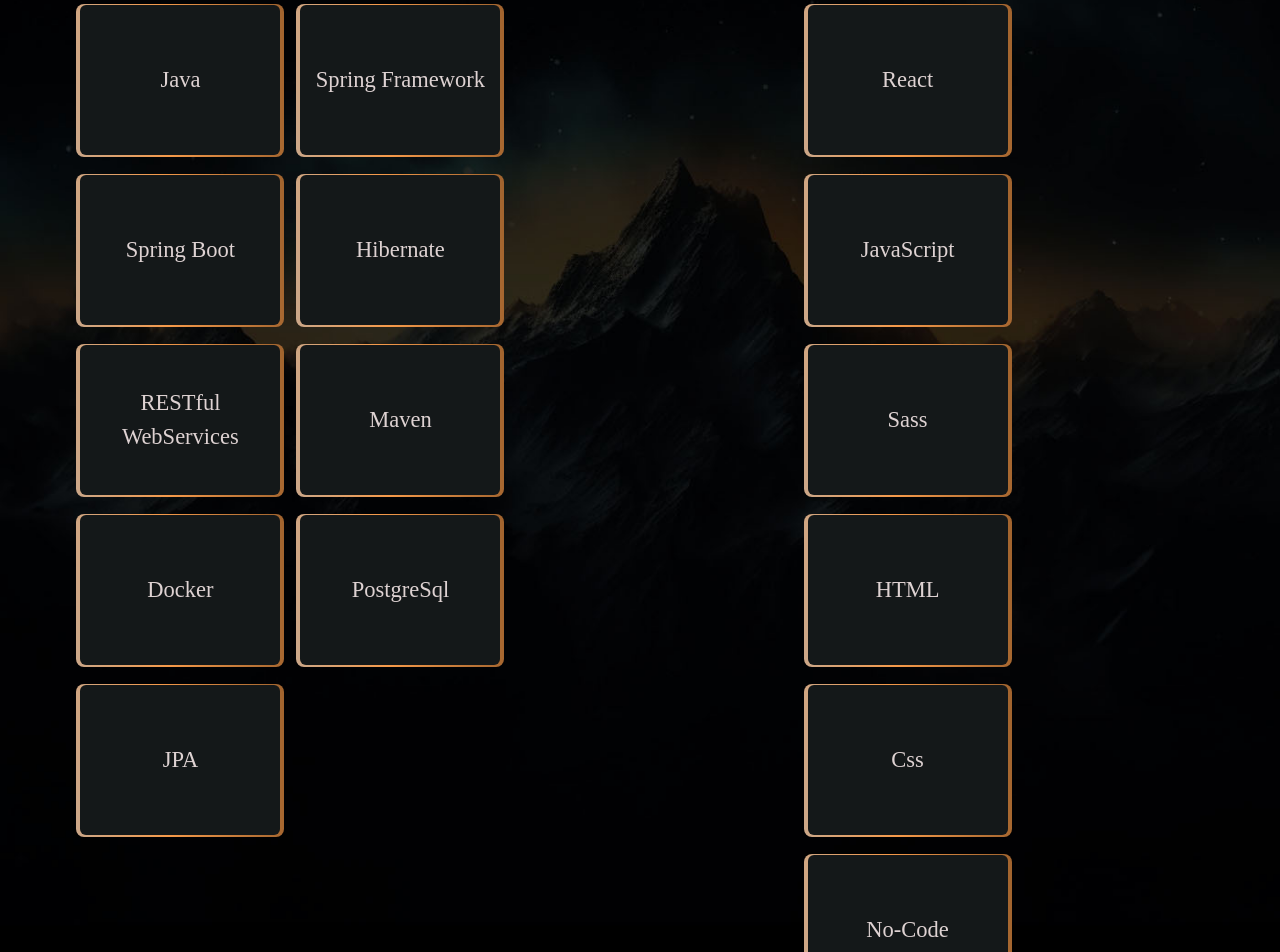
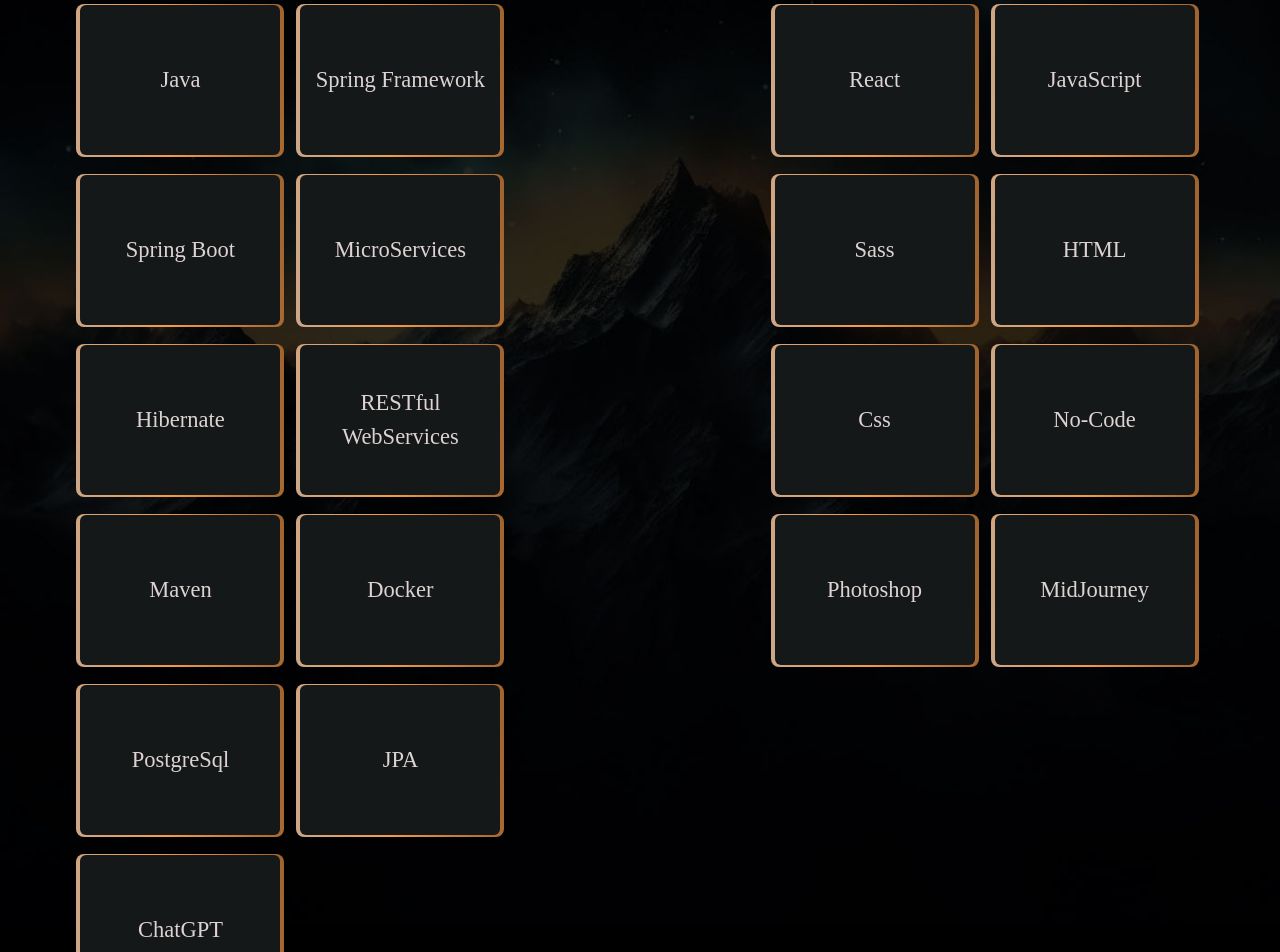
Before and after one commit to erdemburak/personalblog, a React (Create React App) app: page /skills in a window 1280 px wide. Shown: the part 165-1117 px from the top of the page. Built offline with nearby package versions, Linux system fonts and the light colour scheme; what react-swipeable-views-utils would draw is missing.

Commit message:
Yetenekler eklendi

```diff
--- a/src/components/pages/Skills.jsx
+++ b/src/components/pages/Skills.jsx
@@ -5,7 +5,7 @@
 function Skills() {
     return (<>
 
-        <div style={{ display: 'flex', justifyContent: 'center' }}>
+        <div style={{ display: 'flex', justifyContent: 'center', minHeight: '90vh' }}>
             <div className='deneme'>
                 <div style={{ display: 'flex', flexDirection: 'column', alignItems: 'center', width: '660px' }} >
                     <div className='courses'>
@@ -21,6 +21,9 @@
                         </div>
                         <div className='card'>
                             Spring Boot
+                        </div>
+                        <div className='card'>
+                            MicroServices
                         </div>
                         <div className='card'>
                             Hibernate
@@ -40,6 +43,9 @@
                         <div className='card'>
                             JPA
                         </div>
+                        <div className='card'>
+                            ChatGPT
+                        </div>
                     </div>
                 </div>
                 <div style={{ display: 'flex', flexDirection: 'column', alignItems: 'center', width: '49%' }}>
@@ -47,7 +53,7 @@
                         Front-End
                         <hr style={{ marginTop: '0', borderColor: '#a0632e' }} />
                     </div>
-                    <div style={{ display: 'flex', flexWrap: 'wrap', paddingLeft: '110px' }}>
+                    <div style={{ display: 'flex', flexWrap: 'wrap', paddingLeft: '77px' }}>
                         <div className='card'>
                             React
                         </div>
@@ -66,6 +72,12 @@
                         <div className='card'>
                             No-Code
                         </div>
+                        <div className='card'>
+                            Photoshop
+                        </div>
+                        <div className='card'>
+                            MidJourney
+                        </div>
                     </div>
                 </div>
             </div>
```
